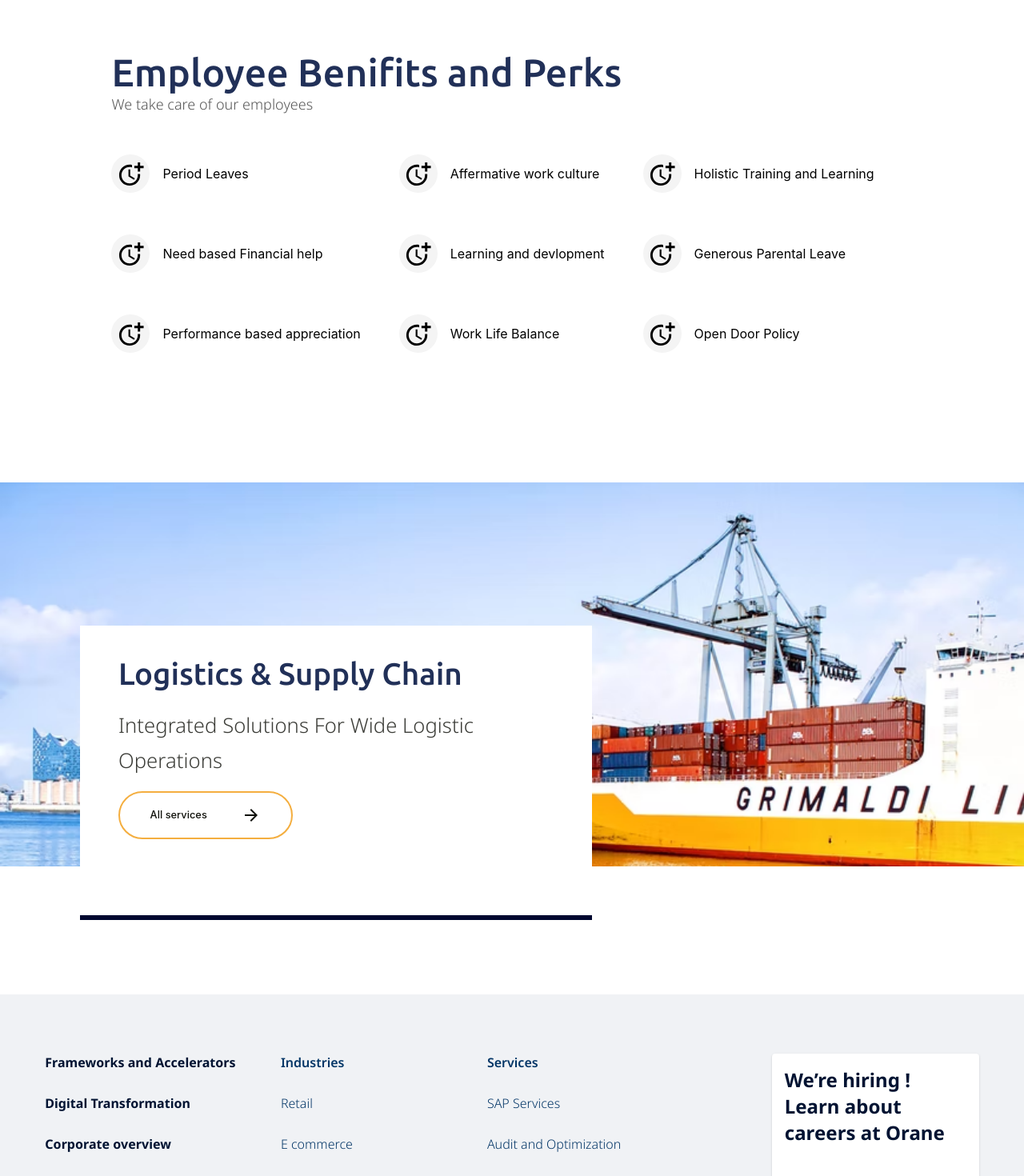
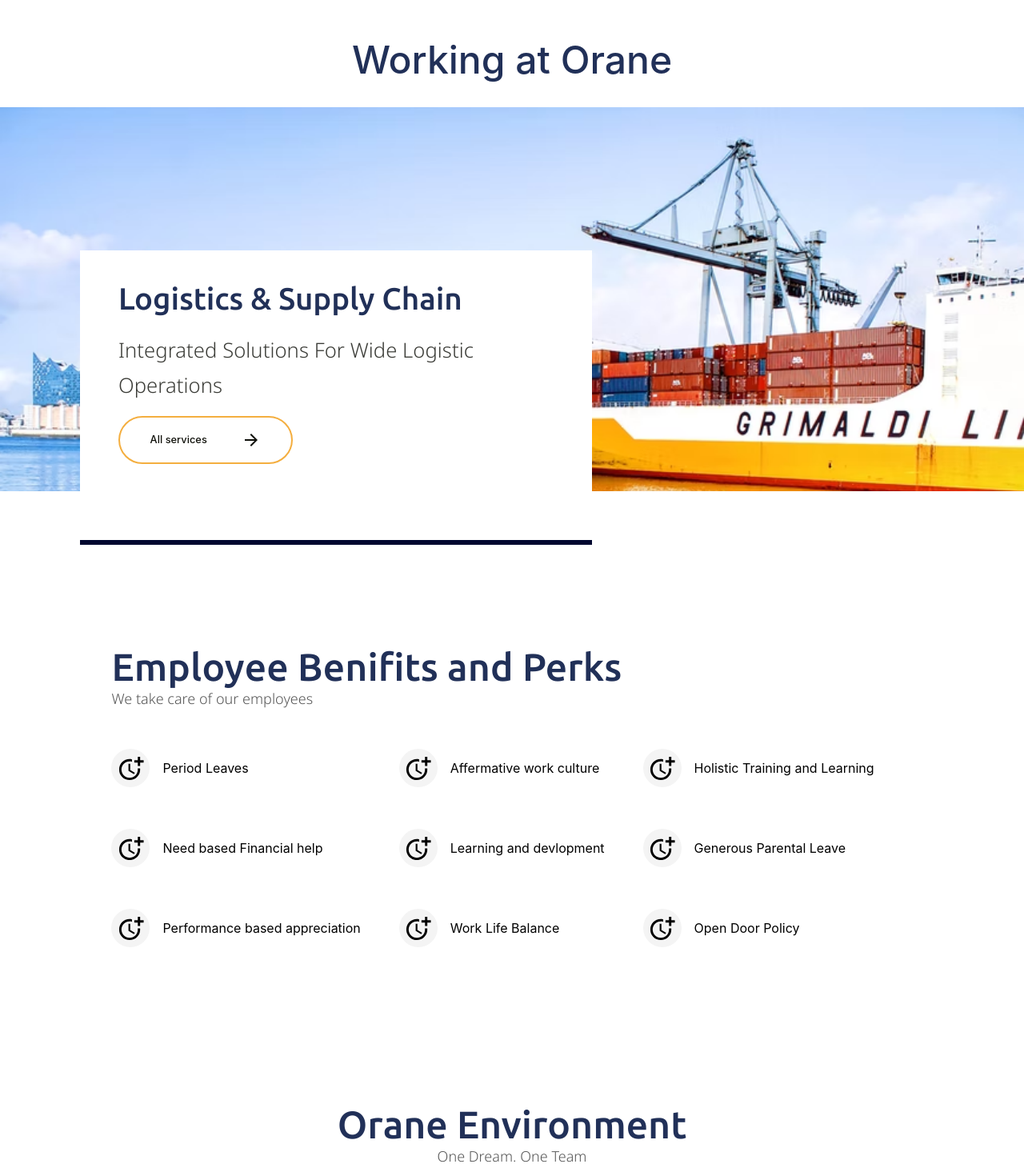
Before and after one commit to Andharikar9011/OraneConsFrontendDeploy, a React (Create React App) app: page /page2 in a window 1280 px wide. Shown: the part 1980-3450 px from the top of the page at 80% size. Built offline with nearby package versions, Linux system fonts and the light colour scheme.

Commit message:
covercardbtn added to page2

```diff
--- a/src/components/utility/CommonCover/index.jsx
+++ b/src/components/utility/CommonCover/index.jsx
@@ -11,7 +11,7 @@ const CommonCover = (props) => {
     <div style={{
 
           // backgroundColor: 'cyan',
-          height: '38rem',
+          height: '37rem',
 
         }}>
             <Grid container style={{
--- a/src/components/utility/CoverCardBtn/index.jsx
+++ b/src/components/utility/CoverCardBtn/index.jsx
@@ -5,6 +5,11 @@ import Overlapcard from './Overlapcard'
 // import zIndex from '@mui/material/styles/zIndex'
 
 const CoverCardBtn = (props) => {
+  // ../page1/page1elem3cont1.png
+  // ${eggCount}
+  // `url("./page1/page1elem3cont1.png")`
+  let urlPath = props.urllink;
+  let urlLink = `url(${urlPath})`
   return (
     <div style={{
 
@@ -12,7 +17,7 @@ const CoverCardBtn = (props) => {
           height: '40rem',
     }}>
         <Grid container style={{
-          backgroundImage: `url("../page1/page1elem3cont1.png")`,
+          backgroundImage: urlLink,
           width: '100%',
           backgroundSize: 'cover',
           height: '30rem',
--- a/src/pages/Page1/Section_6/Section_6.jsx
+++ b/src/pages/Page1/Section_6/Section_6.jsx
@@ -11,6 +11,7 @@ function Section6() {
       <CoverCardBtn
          heading="Logistics & Supply Chain"
         content="Integrated Solutions For Wide  Logistic Operations"
+        urllink="./page1/page1elem6cont1.png"
       />
     </div>
   );
--- a/src/pages/Page1/index.jsx
+++ b/src/pages/Page1/index.jsx
@@ -26,7 +26,9 @@ function Page1() {
         content="Integrated Solutions For Wide  Logistic Operations"
         imgurl="./page1/s3_1.png"/> */}
 
-        <CoverCardBtn heading="Logistics & Supply Chain" content="Integrated Solutions For Wide  Logistic Operations"/>
+        <CoverCardBtn heading="Logistics & Supply Chain" content="Integrated Solutions For Wide  Logistic Operations"
+        urllink="../page1/page1elem3cont1.png"
+        />
 
 
       <Section4 />
--- /dev/null
+++ b/src/pages/Page2/Section23/Sec23_styles.css
@@ -0,0 +1,14 @@
+@import url("https://fonts.googleapis.com/css2?family=Noto+Sans:ital,wght@0,100;0,200;0,300;0,500;0,600;0,700;0,800;0,900;1,400;1,500;1,600;1,700&family=Roboto+Condensed:wght@300;400;700&family=Ubuntu:ital,wght@0,300;0,400;0,500;0,700;1,300&display=swap");
+
+.sec23_head {
+  display: flex;
+  align-items: center;
+  justify-content: center;
+  font-family: "Ubuntu";
+  font-style: normal;
+  font-weight: 500;
+  font-size: 48px;
+  line-height: 55px;
+  padding: 2rem;
+  color: #213058;
+}
--- /dev/null
+++ b/src/pages/Page2/Section23/index.jsx
@@ -0,0 +1,17 @@
+import React from 'react'
+import CoverCardBtn from '../../../components/utility/CoverCardBtn'
+import './Sec23_styles.css'
+const Section23 = () => {
+  return (
+    <div>
+        <div className='sec23_head'>
+            <span>Working at Orane</span>
+        </div>
+        <div className='sec23_bottom'>
+            <CoverCardBtn heading="Logistics & Supply Chain" content="Integrated Solutions For Wide  Logistic Operations" urllink="../page1/page1elem3cont1.png"/>
+        </div>
+    </div>
+  )
+}
+
+export default Section23
--- /dev/null
+++ b/src/pages/Page2/Section26/Sec26_styles.css
@@ -0,0 +1,40 @@
+@import url("https://fonts.googleapis.com/css2?family=Noto+Sans:ital,wght@0,100;0,200;0,300;0,500;0,600;0,700;0,800;0,900;1,400;1,500;1,600;1,700&family=Roboto+Condensed:wght@300;400;700&family=Ubuntu:ital,wght@0,300;0,400;0,500;0,700;1,300&display=swap");
+
+.section26 {
+  min-height: 52rem;
+  margin-bottom: 5rem;
+}
+
+.s26_head {
+  display: flex;
+  flex-direction: column;
+  align-items: center;
+  justify-content: flex-start;
+  text-align: left;
+  padding: 2rem;
+}
+
+.s26_heading {
+  font-family: "Ubuntu";
+  font-style: normal;
+  font-weight: 500;
+  font-size: 48px;
+  line-height: 55px;
+
+  color: #213058;
+}
+
+.s26_head p {
+  font-family: "Noto Sans";
+  font-style: normal;
+  font-weight: 300;
+  font-size: 18px;
+  line-height: 25px;
+  /* identical to box height */
+
+  letter-spacing: 0.001em;
+
+  /* grey sec */
+
+  color: #555555;
+}
--- /dev/null
+++ b/src/pages/Page2/Section26/index.jsx
@@ -0,0 +1,24 @@
+import React from 'react'
+import CoverCardBtn from '../../../components/utility/CoverCardBtn'
+import './Sec26_styles.css'
+const Section26 = () => {
+  return (
+
+    <div>
+        <div className="section26">
+            <div className='s26_head'>
+                <h1 className="s26_heading">Orane Environment</h1>
+                <p>One Dream. One Team</p>
+            </div>
+
+            <CoverCardBtn
+                heading="Logistics & Supply Chain"
+                content="Integrated Solutions For Wide  Logistic Operations"
+                urllink="../page1/page1elem6cont1.png"
+            />
+        </div>
+    </div>
+  )
+}
+
+export default Section26
--- a/src/pages/Page2/index.jsx
+++ b/src/pages/Page2/index.jsx
@@ -2,10 +2,12 @@ import React from 'react'
 import Footer from '../../components/Footer/Footer'
 import HeaderRes from '../../components/Navbar/HeaderRes'
 import CommonCover from '../../components/utility/CommonCover'
-import CoverCardBtn from '../../components/utility/CoverCardBtn'
+// import CoverCardBtn from '../../components/utility/CoverCardBtn'
 import Section21 from './Section21'
 import { Section22 } from './Section22'
+import Section23 from './Section23'
 import Section25 from './Section25'
+import Section26 from './Section26'
 
 function Page2(){
   return (
@@ -14,8 +16,10 @@ function Page2(){
     <CommonCover heading="Life at Orane" content="Go to Open Positions"/>
     <Section21/>
     <Section22/>
+    <Section23/>
     <Section25/>
-    <CoverCardBtn heading="Logistics & Supply Chain" content="Integrated Solutions For Wide  Logistic Operations"/>
+    <Section26/>
+
     <Footer/>
   </div>
   )
```
